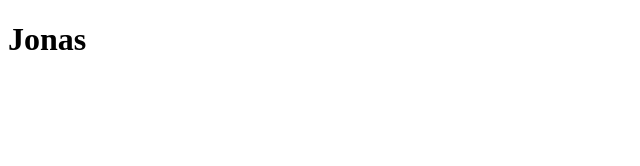
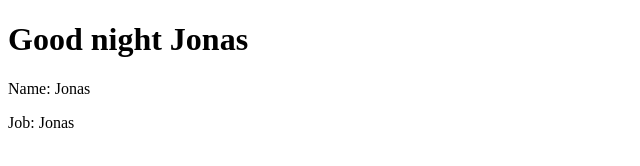
Before and after one commit to JonasCastro/VueJs-Tutorial, a plain HTML site: page index.html in a window 1280 px wide. Shown: the whole page, without its empty margins (0-640 px from the left). Drawn offline with nearby package versions, Linux system fonts and the light colour scheme.

Commit message:
data & methods

```diff
--- a/app.js
+++ b/app.js
@@ -1,6 +1,12 @@
 new Vue({
     el:'#vue-app',
     data: {
-        name: 'Jonas'
+        name: 'Jonas',
+        job:"Dev"
+      },
+      methods:{
+        greet:function(time){
+          return 'Good ' + time + ' ' + this.name
+        }
       }
 })
--- a/index.html
+++ b/index.html
@@ -10,7 +10,9 @@
 <body>
 
     <div id="vue-app">
-        <h1>{{name}}</h1>
+        <h1>{{greet('night')}}</h1>
+        <p>Name: {{name}}</p>
+        <p>Job: {{name}}</p>
     </div>
 
     <script src="app.js"></script>
```
